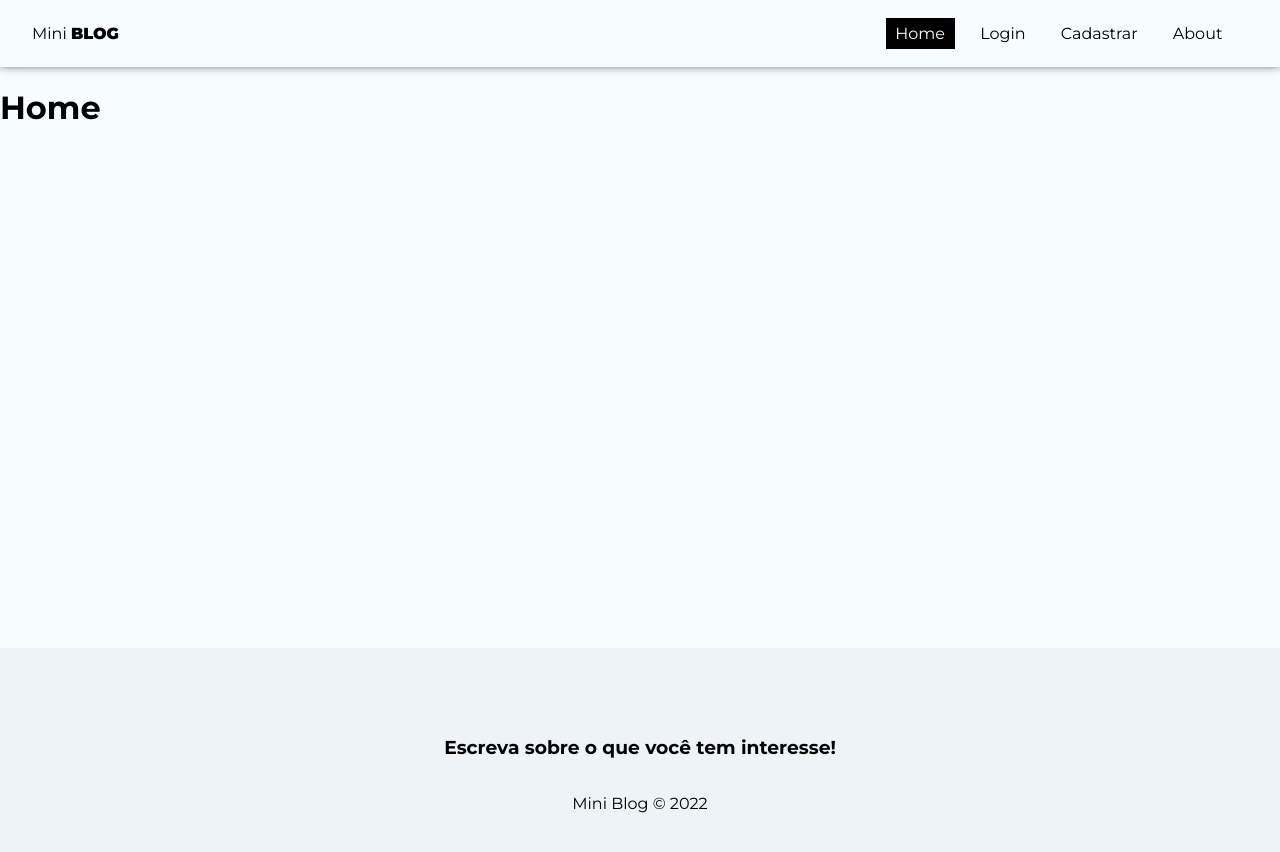
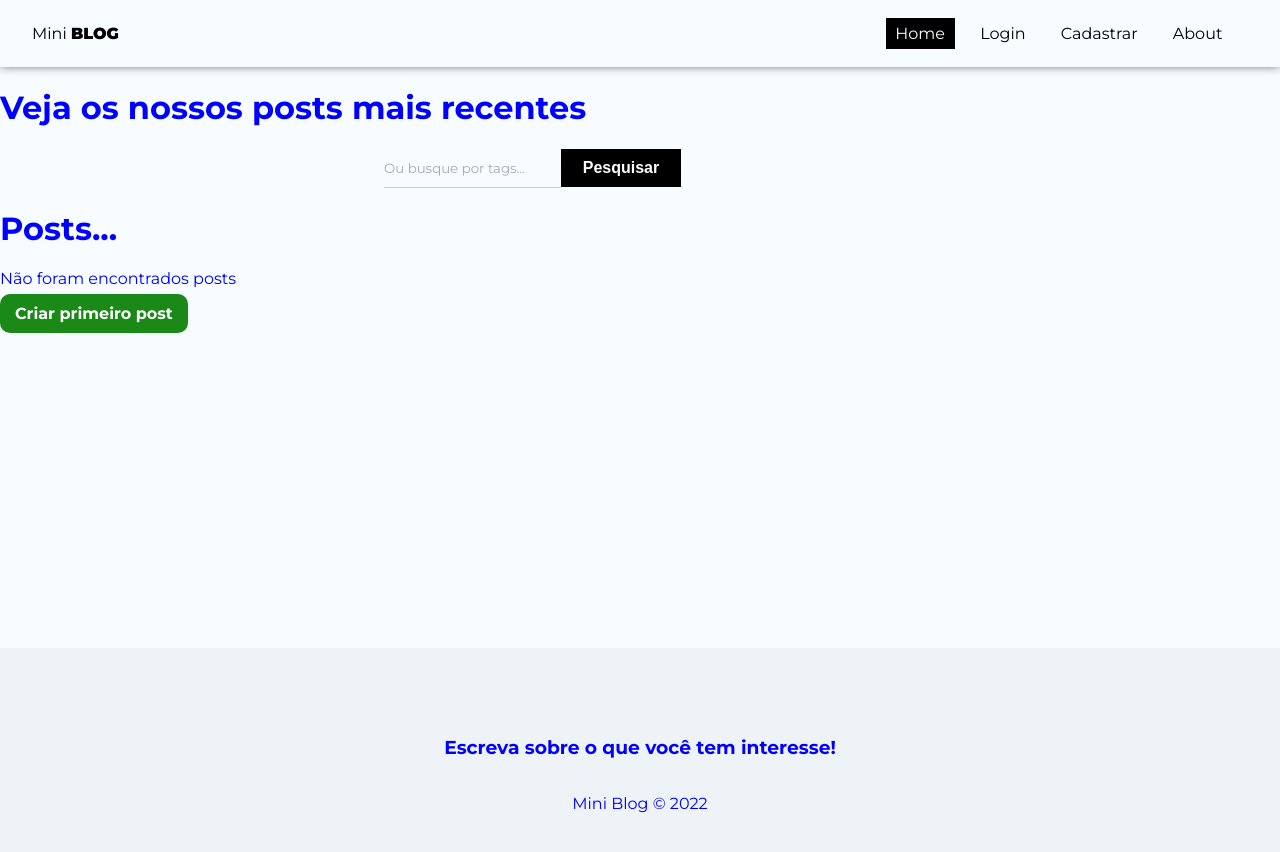
Before and after one commit to IagoMesquita/miniblog, a React (Create React App) app: page / in a window 1280 px wide. Shown: the top 852 px of the page. Built offline with nearby package versions, Linux system fonts and the light colour scheme; no server answers.

Commit message:
feat: structuring Home

```diff
--- a/src/pages/Home/index.jsx
+++ b/src/pages/Home/index.jsx
@@ -1,9 +1,44 @@
 // CSS
-// import styles from './Home.modules.css';
+import styles from './Home.module.css';
+
+// hooks
+import { useNavigate, Link } from 'react-router-dom';
+import { useState } from 'react';
 
 function Home() {
+  const [query, setQuery] = useState("");
+
+  const [posts] = useState([]);
+
+  const handleSubmit = (e) => {
+    e.preventDefault();
+    console.log(query)
+
+  };
+
   return (
-    <h1>Home</h1>
+    <div className={styles.home}>
+      <h1>Veja os nossos posts mais recentes</h1>
+      <form onSubmit={ handleSubmit } className={ styles.search_form }>
+        <input
+          type="text"
+          placeholder='Ou busque por tags...'
+          name="query"
+          onChange={ (e) => setQuery(e.target.value) }
+          value={ query }
+        />
+        <button className="btn btn-dark">Pesquisar</button>
+      </form>
+      <div>
+        <h1>Posts...</h1>
+        { posts && posts.length === 0 && (
+          <div className={ styles.noposts } >
+            <p>Não foram encontrados posts</p>
+            <Link to='/posts/create' className='btn'>Criar primeiro post</Link>
+          </div>
+        ) }
+      </div>
+    </div>
   )
 }
 
```
